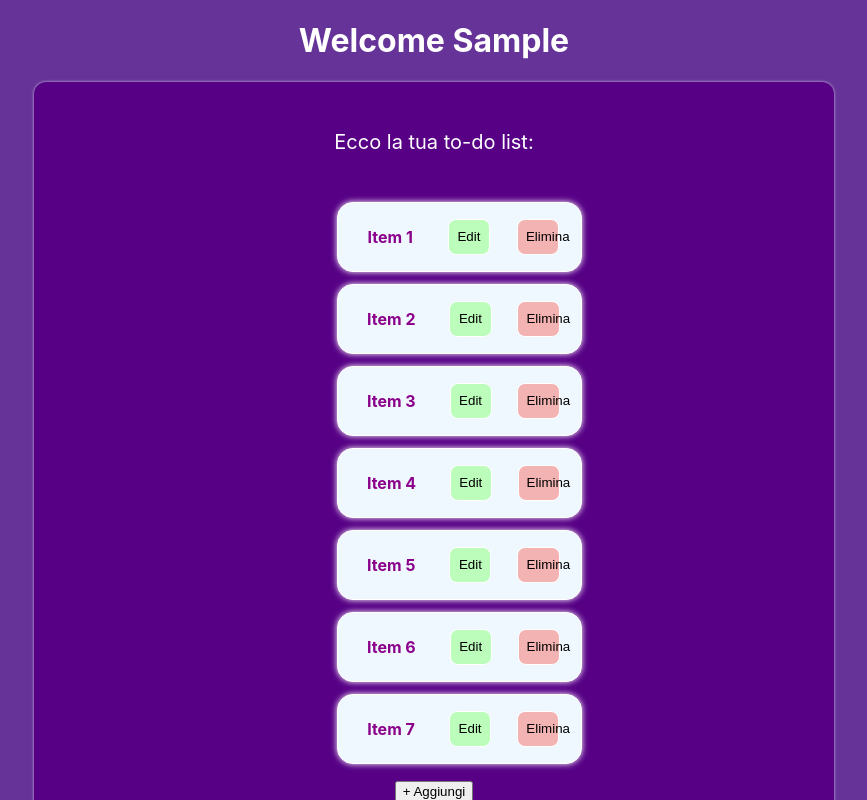
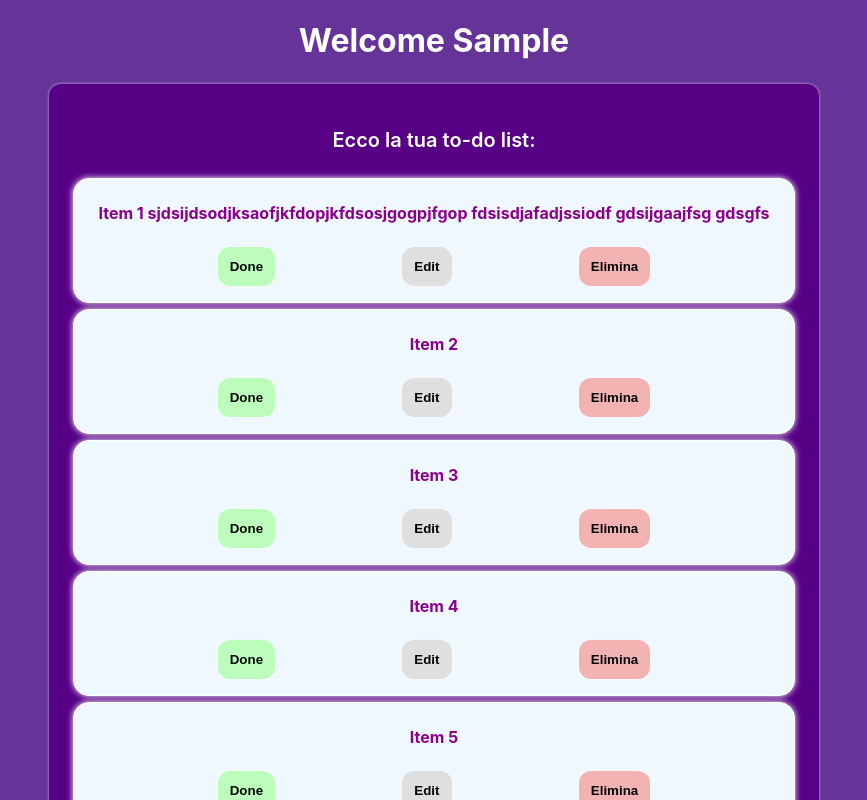
Before and after one commit to kastellai/testing_project, a React (Create React App) app: page / in a window 1280 px wide. Both pictures are taken after typing "Sample", "Sample123" into the empty fields and a click on the button "LOGIN". Shown: the top 800 px of the page, without its empty margins (206-1073 px from the left). Built offline with nearby package versions, Linux system fonts and the light colour scheme.

Commit message:
ui changes

```diff
--- a/src/components/ListItem/ListItem.module.scss
+++ b/src/components/ListItem/ListItem.module.scss
@@ -1,12 +1,15 @@
 
 .listItem__wrapper {
+    list-style: none;
+    min-width: 200px;
+    max-width: 800px;
     padding: 16px;
-    width: 90%;
+    margin-top: 6px;
+
     display: flex;
+    flex-direction: column;
+    flex-wrap: wrap;
     column-gap: 16px;
-    justify-content: space-around;
-    margin-top: 12px;
-    flex-wrap: wrap;
 
     border: 1px solid white;
     box-shadow: 0px 0px 6px 0px white;
@@ -14,10 +17,19 @@
     border-radius: 16px;
 
     .listItem__text {
+        padding: 8px;
         font-size: 16px;
         color: darkmagenta;
         font-weight: 700;
-        padding: 8px;
+        text-align: center;
+    }
+
+    .listItem__buttons {
+        // border: 1px solid red;
+        display: flex;
+        flex-wrap: wrap;
+        flex-direction: row;
+        justify-content: space-evenly;
     }
 
     button {
@@ -27,8 +39,12 @@
         width: 20%;
     }
 
+    .listItem__btn_done {
+        background-color: rgb(188, 253, 188);
+    }
+
     .listItem__btn_edit {
-        background-color: rgb(188, 253, 188);
+        background-color: rgb(223, 223, 223);
     }
 
     .listItem__btn_delete {
--- a/src/components/ListItem/index.jsx
+++ b/src/components/ListItem/index.jsx
@@ -5,8 +5,11 @@ const ListItem = ({content}) => {
     return (
         <li className={style.listItem__wrapper}>
             <div className={style.listItem__text}>{content}</div>
-            <button className={style.listItem__btn_edit}>Edit</button>
-            <button className={style.listItem__btn_delete}>Elimina</button>
+            <div className={style.listItem__buttons}>
+                <button className={style.listItem__btn_done}>Done</button>
+                <button className={style.listItem__btn_edit}>Edit</button>
+                <button className={style.listItem__btn_delete}>Elimina</button>
+            </div>
         </li>
     );
 }
--- a/src/components/TodoList/TodoList.module.scss
+++ b/src/components/TodoList/TodoList.module.scss
@@ -1,31 +1,40 @@
 .todoList__wrapper {
-    padding-top: 28px;
-    padding-bottom: 28px;
-    padding-left: 16px;
-    padding-right: 16px;
+    margin: 24px;
+    padding: 24px;
 
-    width: 60%;
+    // width: 60%;
+    min-width: 200px;
     border-radius: 12px;
     box-shadow: 0px 0px 3px 0px rgba(255, 255, 255, 0.7);
     background-color: rgb(87, 0, 134);
+    justify-self: center;
 
-    justify-self: center;
+
     display: flex;
     flex-direction: column;
     align-items: center;
+    flex-wrap: wrap;
 
-    .todoList__btn_add {
-        width: 100%;
+    button {
+        margin-top: 16px;
+        width: auto;
+        padding: 12px;
+        border: none;
+        border-radius: 12px;
+        box-shadow: 0px 0px 3px 0px rgba(255, 255, 255, 0.7);
+        background-color: rgb(228, 186, 251);
+        font-weight: 600;
     }
 
     .todoList__header {
         align-self: center;
         font-size: 20px;
+        font-weight: 600;
         color: white;
     }
 
-    .todoList__wrapper > ul {
-        padding: 0px;
-        width: 90%;
-    }
+
+
+
+
 }
--- a/src/components/TodoList/index.jsx
+++ b/src/components/TodoList/index.jsx
@@ -1,9 +1,10 @@
+import { useState } from "react"
 import ListItem from "./../ListItem"
 
 import style from "./TodoList.module.scss"
 
 const items = [
-    "Item 1",
+    "Item 1 sjdsijdsodjksaofjkfdopjkfdsosjgogpjfgop fdsisdjafadjssiodf gdsijgaajfsg gdsgfs",
     "Item 2",
     "Item 3",
     "Item 4",
@@ -13,15 +14,20 @@ const items = [
 ]
 
 const TodoList = () => {
+
+    const [addNote, setAddNote ] = useState(false);
+
     return(
         <>
+            {addNote && <div>ADD NOTE</div>}
             <div className={style.todoList__wrapper}>
                 <p className={style.todoList__header}>Ecco la tua to-do list:</p>
-                <ul>
+                <div className={style.todoList__items}>
                     {items.map((item, index) => <ListItem key={index} content={item}/>)}
-                </ul>
+                </div>
+
                 <div>
-                    <button className={style.todoList__btn_add}>+ Aggiungi</button>
+                    <button className={style.todoList__btn_add} onClick={() => setAddNote(!addNote)}>+ Aggiungi</button>
                 </div>
             </div>
         </>
```
